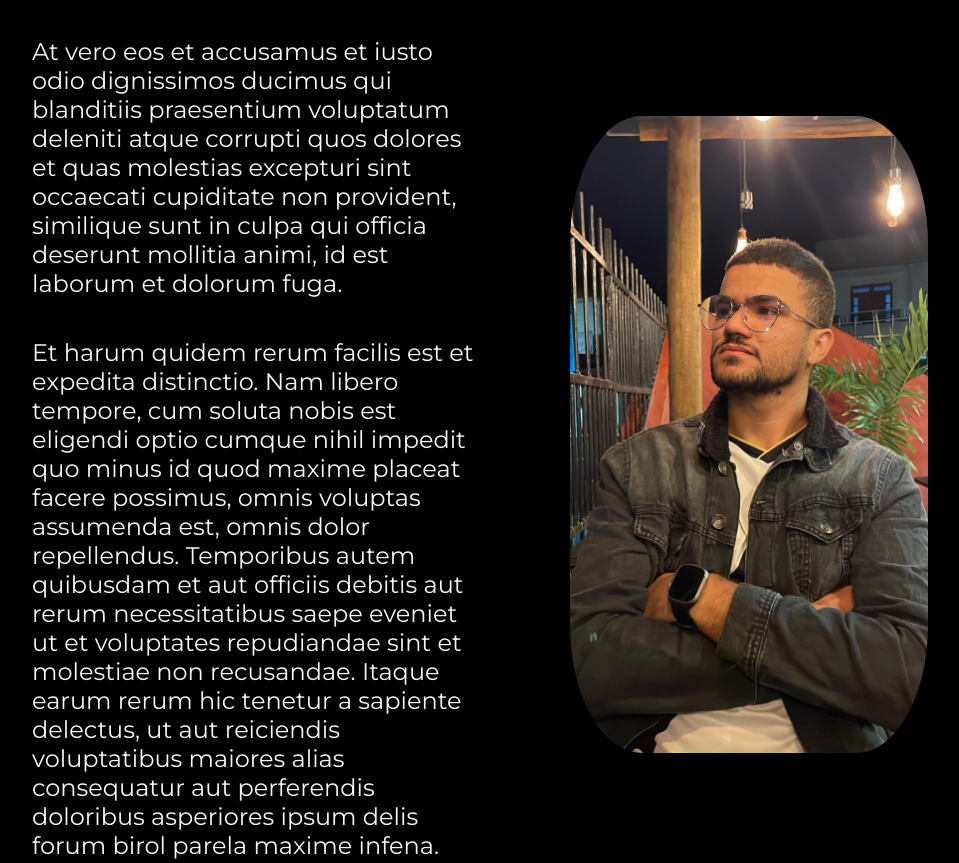
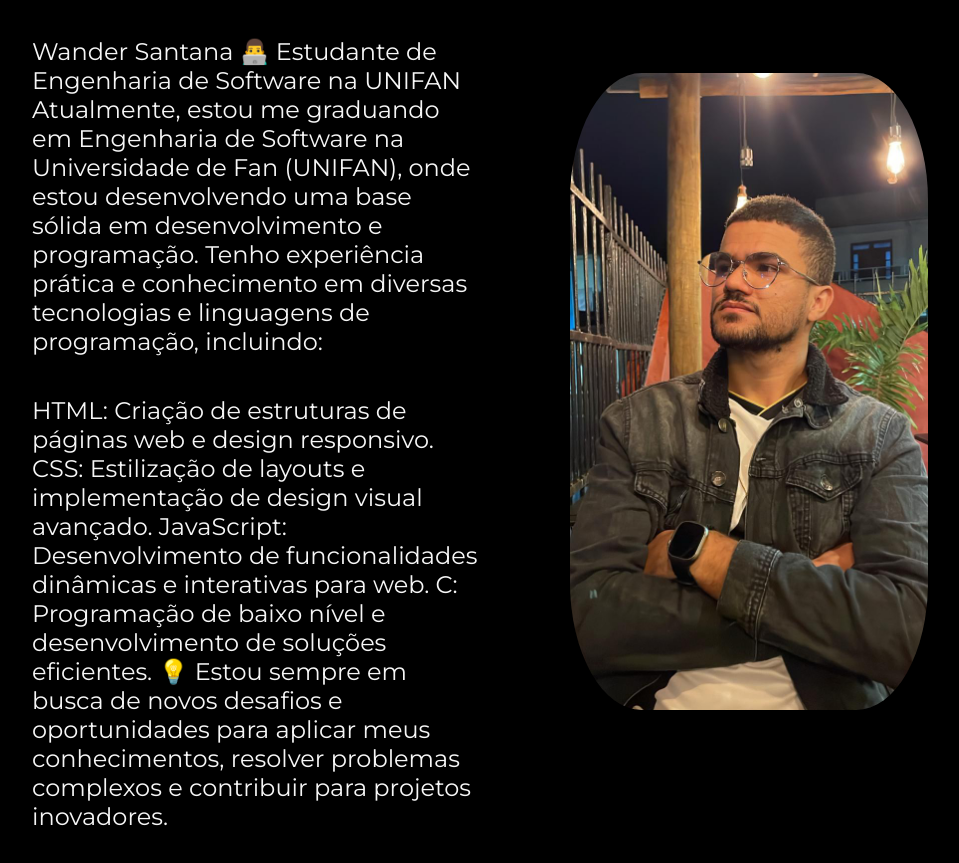
Before and after one commit to Dev-Wander-Santana/portifolio-html-css, a plain HTML site: page about.html in a window 1280 px wide. Shown: the part 167-1030 px from the top of the page, without its empty margins (160-1119 px from the left). Drawn offline with nearby package versions, Linux system fonts and the light colour scheme.

Commit message:
mudança no texto de apresentação

```diff
--- a/about.html
+++ b/about.html
@@ -20,18 +20,16 @@
     <main class="apresentacao">
         <section class="apresentacao__conteudo">
             <h1 class="apresentacao__conteudo__titulo">Sobre mim</h1>
-            <p class="apresentacao__conteudo__texto">At vero eos et accusamus et iusto odio dignissimos ducimus qui blanditiis praesentium voluptatum deleniti
-                atque corrupti quos dolores et quas molestias excepturi sint occaecati cupiditate non provident,
-                similique sunt in culpa qui officia deserunt mollitia animi, id est laborum et dolorum fuga.
+            <p class="apresentacao__conteudo__texto">Wander Santana
+                👨‍💻 Estudante de Engenharia de Software na UNIFAN
+                Atualmente, estou me graduando em Engenharia de Software na Universidade de Fan (UNIFAN), onde estou desenvolvendo uma base sólida em desenvolvimento e programação. Tenho experiência prática e conhecimento em diversas tecnologias e linguagens de programação, incluindo:
             </p>
             <p class="apresentacao__conteudo__texto">
-                Et harum quidem rerum facilis est et expedita distinctio. Nam libero tempore, cum soluta nobis est
-                eligendi optio cumque nihil impedit quo minus id quod maxime placeat facere possimus, omnis voluptas
-                assumenda est, omnis dolor repellendus. Temporibus autem quibusdam et aut officiis debitis aut rerum
-                necessitatibus saepe eveniet ut et voluptates repudiandae sint et molestiae non recusandae. Itaque earum
-                rerum hic tenetur a sapiente delectus, ut aut reiciendis voluptatibus maiores alias consequatur aut
-                perferendis doloribus asperiores ipsum delis forum birol parela maxime infena. Excepteur sint occaecat
-                cupidatat non.</p>
+                HTML: Criação de estruturas de páginas web e design responsivo.
+CSS: Estilização de layouts e implementação de design visual avançado.
+JavaScript: Desenvolvimento de funcionalidades dinâmicas e interativas para web.
+C: Programação de baixo nível e desenvolvimento de soluções eficientes.
+💡 Estou sempre em busca de novos desafios e oportunidades para aplicar meus conhecimentos, resolver problemas complexos e contribuir para projetos inovadores.</p>
         </section>
         <img src="./assets/wander.jpeg" alt="Foto Wander Santana" class="apresenacao_imagem2">
     </main>
```
